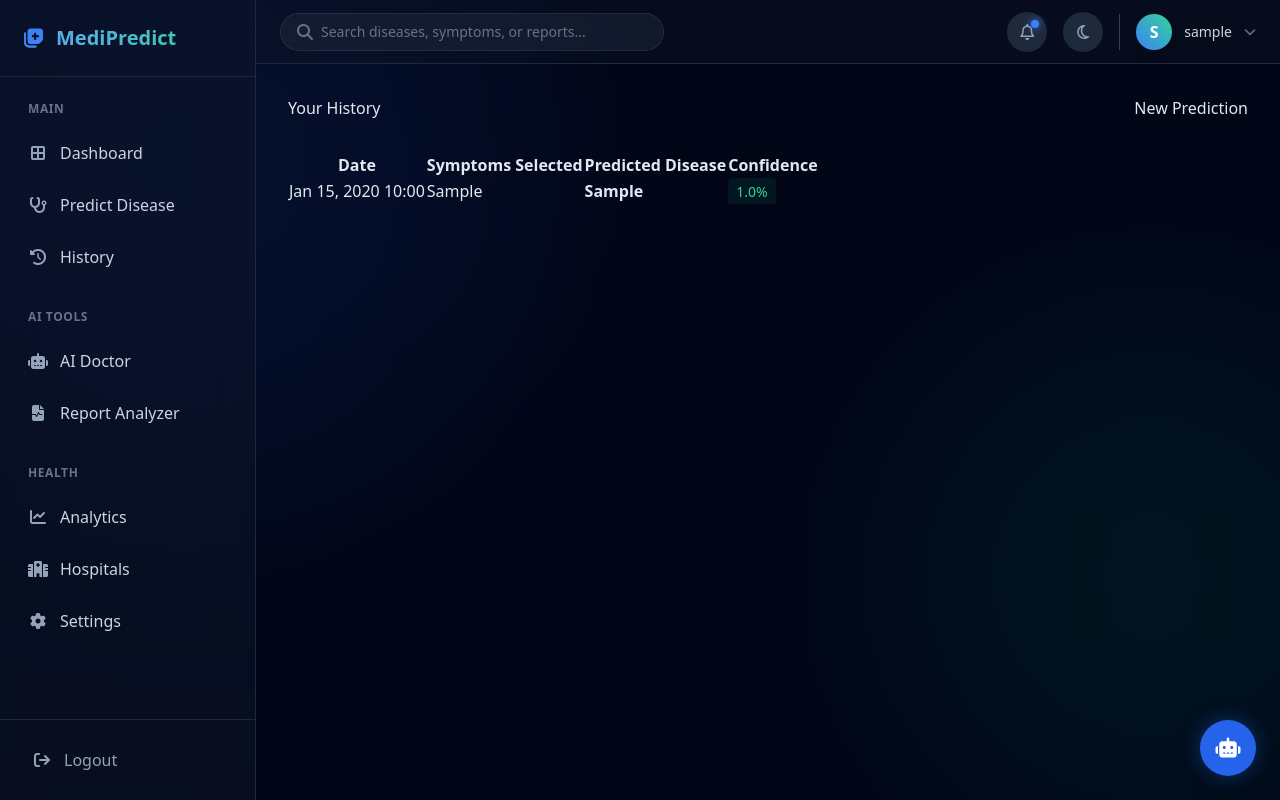
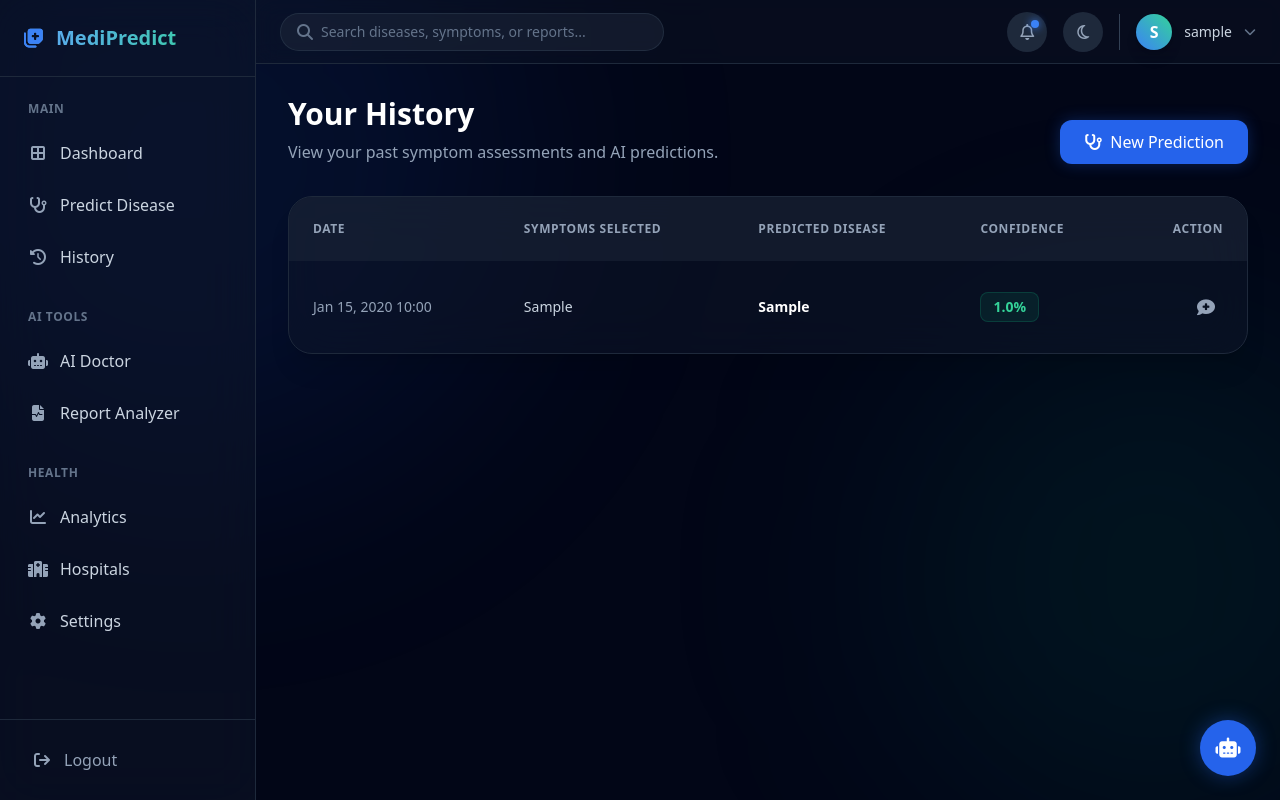
Before and after one commit to manyatagupta/disease-prediction, a Django app: page /history/ in a window 1280 px wide. Run offline with Django 5.2, Linux system fonts and the light colour scheme; a user stored in the database is signed in; tables that the repository leaves empty hold one stand-in row (values such as "Sample post"); some libraries are stand-ins or nearby versions.

Commit message:
style: revamp history page with Tailwind glassmorphism and AOS

```diff
--- a/templates/predictor/history.html
+++ b/templates/predictor/history.html
@@ -3,35 +3,52 @@
 {% block title %}Prediction History - MediPredict AI{% endblock %}
 
 {% block dashboard_content %}
-<div class="glass-card">
-    <div style="display: flex; justify-content: space-between; align-items: center; margin-bottom: 2rem;">
-        <h2 class="text-gradient" style="margin: 0;">Your History</h2>
-        <a href="{% url 'predictor:checker' %}" class="btn btn-primary">New Prediction</a>
+<div class="max-w-7xl mx-auto" data-aos="fade-up">
+
+    <div class="flex flex-col md:flex-row md:items-end justify-between gap-4 mb-8">
+        <div>
+            <h1 class="text-3xl font-bold text-white mb-2">Your History</h1>
+            <p class="text-slate-400">View your past symptom assessments and AI predictions.</p>
+        </div>
+        <a href="{% url 'predictor:checker' %}" class="px-6 py-2.5 bg-blue-600 hover:bg-blue-500 text-white rounded-xl font-medium shadow-[0_0_15px_rgba(37,99,235,0.3)] transition-all hover:shadow-[0_0_25px_rgba(37,99,235,0.5)] flex items-center gap-2">
+            <i class="fa-solid fa-stethoscope"></i> New Prediction
+        </a>
     </div>
 
+    <div class="bg-slate-900/50 backdrop-blur-xl border border-slate-800 rounded-3xl overflow-hidden shadow-xl" data-aos="fade-up" data-aos-delay="100">
         {% if history %}
-    <div style="overflow-x: auto;">
-        <table class="table">
+        <div class="overflow-x-auto">
+            <table class="w-full text-left border-collapse">
                 <thead>
-                <tr>
-                    <th>Date</th>
-                    <th>Symptoms Selected</th>
-                    <th>Predicted Disease</th>
-                    <th>Confidence</th>
+                    <tr class="bg-slate-800/50 text-slate-400 text-xs uppercase tracking-wider">
+                        <th class="p-6 font-semibold">Date</th>
+                        <th class="p-6 font-semibold">Symptoms Selected</th>
+                        <th class="p-6 font-semibold">Predicted Disease</th>
+                        <th class="p-6 font-semibold">Confidence</th>
+                        <th class="p-6 font-semibold text-right">Action</th>
                     </tr>
                 </thead>
-            <tbody>
+                <tbody class="divide-y divide-slate-800 text-sm">
                     {% for item in history %}
-                <tr>
-                    <td style="color: var(--text-muted);">{{ item.date|date:"M d, Y H:i" }}</td>
-                    <td style="max-width: 300px; white-space: nowrap; overflow: hidden; text-overflow: ellipsis;" title="{{ item.symptoms_selected }}">
+                    <tr class="hover:bg-slate-800/30 transition-colors">
+                        <td class="p-6 text-slate-400 whitespace-nowrap">{{ item.date|date:"M d, Y H:i" }}</td>
+                        <td class="p-6 text-slate-300 max-w-xs truncate" title="{{ item.symptoms_selected }}">
                             {{ item.symptoms_selected }}
                         </td>
-                    <td style="font-weight: 600; color: var(--text-main);">{{ item.predicted_disease }}</td>
-                    <td>
-                        <span style="padding: 0.25rem 0.5rem; background: rgba(16, 185, 129, 0.1); color: #34d399; border-radius: 4px; font-size: 0.875rem;">
+                        <td class="p-6">
+                            <span class="font-bold text-white">{{ item.predicted_disease }}</span>
+                        </td>
+                        <td class="p-6">
+                            <div class="flex items-center gap-2">
+                                <span class="px-3 py-1 bg-emerald-500/10 text-emerald-400 font-bold rounded-lg border border-emerald-500/20">
                                     {{ item.confidence|floatformat:1 }}%
                                 </span>
+                            </div>
+                        </td>
+                        <td class="p-6 text-right">
+                            <button class="p-2 text-slate-400 hover:text-blue-400 transition-colors" title="Ask AI Doctor" onclick="window.openAIChat('Tell me about {{ item.predicted_disease }} and the symptoms: {{ item.symptoms_selected }}')">
+                                <i class="fa-solid fa-comment-medical text-lg"></i>
+                            </button>
                         </td>
                     </tr>
                     {% endfor %}
@@ -39,13 +56,17 @@
             </table>
         </div>
         {% else %}
-    <div style="text-align: center; padding: 3rem 0; color: var(--text-muted);">
-        <svg width="48" height="48" viewBox="0 0 24 24" fill="none" stroke="currentColor" stroke-width="1.5" style="opacity: 0.5; margin-bottom: 1rem;">
-            <path d="M12 22c5.523 0 10-4.477 10-10S17.523 2 12 2 2 6.477 2 12s4.477 10 10 10z"/>
-            <path d="M12 8v4l3 3"/>
-        </svg>
-        <p>You haven't made any predictions yet.</p>
+        <div class="text-center py-20 px-4">
+            <div class="inline-flex items-center justify-center w-24 h-24 rounded-full bg-slate-800/50 mb-6 text-slate-400 text-4xl shadow-inner">
+                <i class="fa-solid fa-folder-open"></i>
+            </div>
+            <h3 class="text-2xl font-bold text-white mb-2">No History Found</h3>
+            <p class="text-slate-500 max-w-sm mx-auto mb-8">You haven't made any health predictions yet. Try our AI symptom checker today!</p>
+            <a href="{% url 'predictor:checker' %}" class="inline-flex items-center gap-2 text-blue-400 hover:text-blue-300 font-medium">
+                Start first prediction <i class="fa-solid fa-arrow-right"></i>
+            </a>
         </div>
         {% endif %}
     </div>
+</div>
 {% endblock dashboard_content %}
```
Lines whose indentation alone changed are shown as unchanged.
